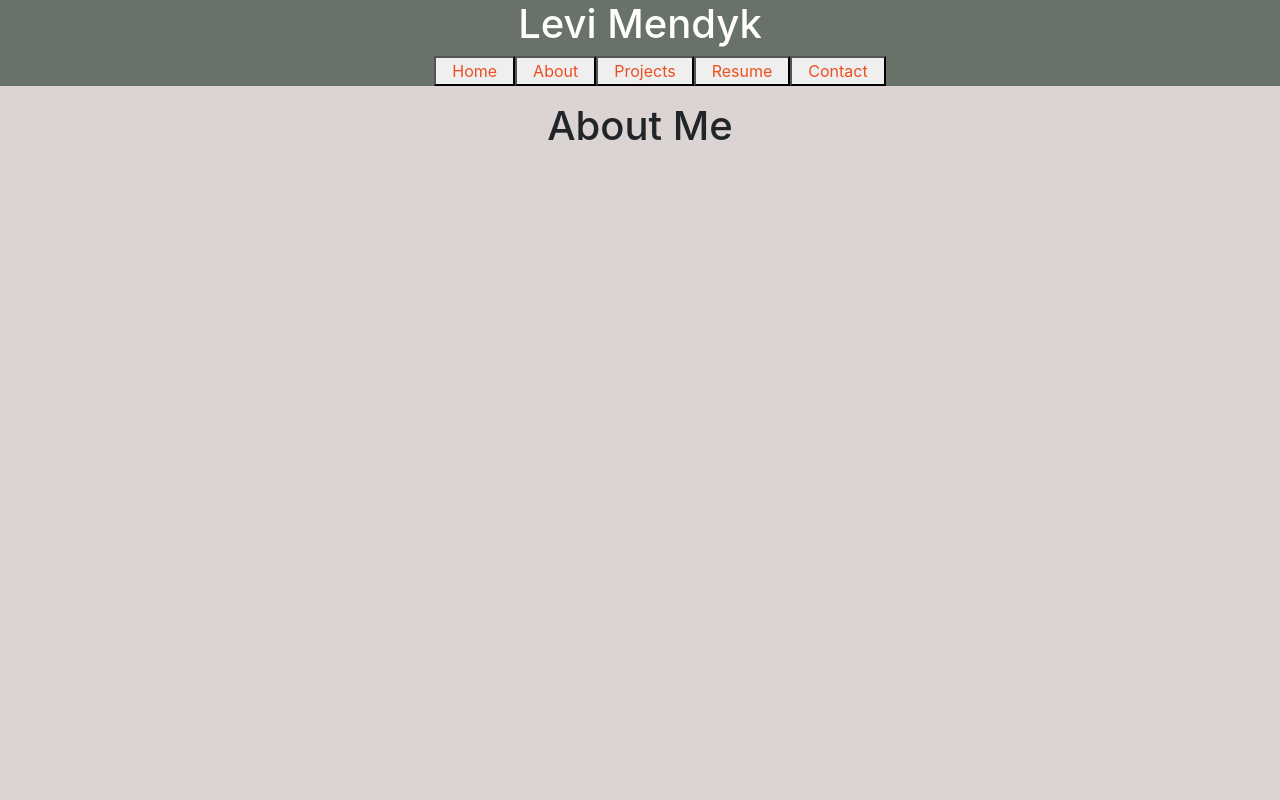
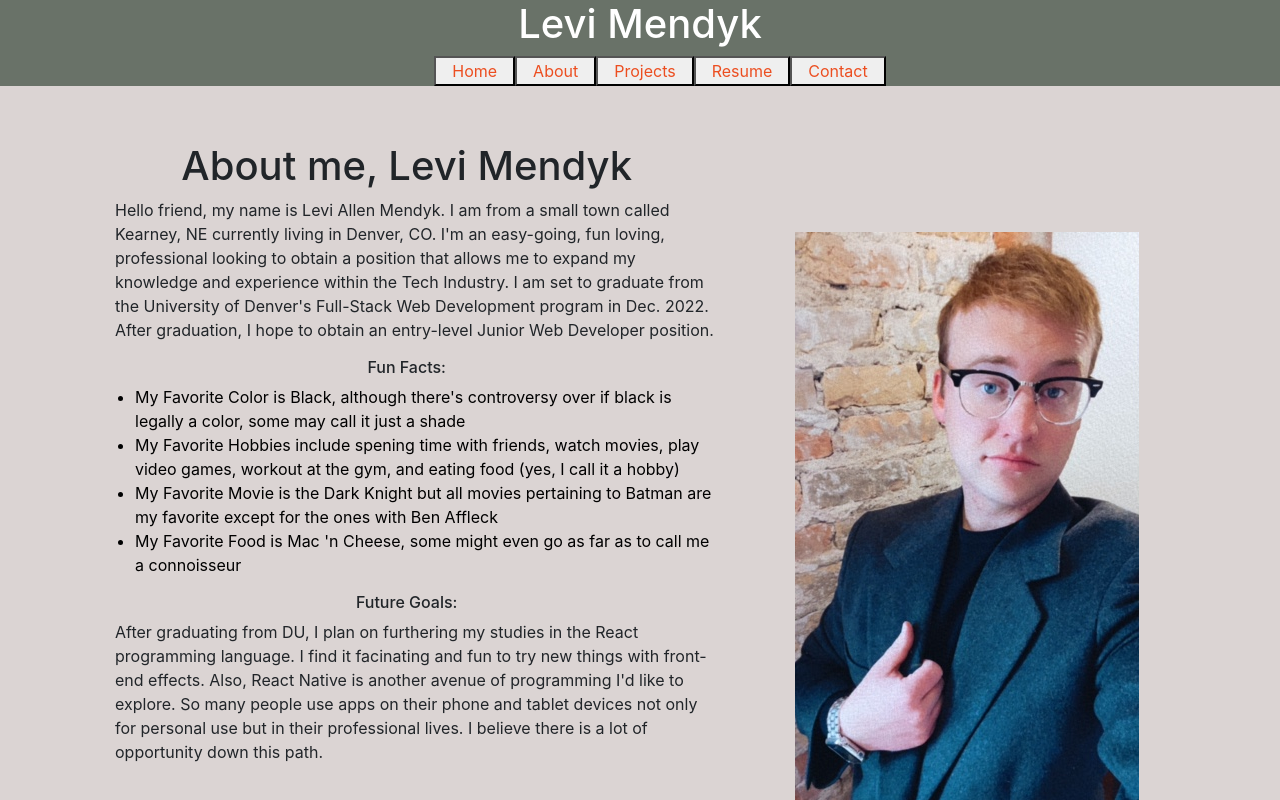
Before and after one commit to levimendyk/my-react-portfolio, a React (Create React App) app: page / in a window 1280 px wide. Both pictures are taken after a click on the button "About". Shown: the top 800 px of the page. Built offline with nearby package versions, Linux system fonts and the light colour scheme.

Commit message:
Finished the about me page, just needs styling touchups

```diff
--- a/src/App.js
+++ b/src/App.js
@@ -6,6 +6,7 @@ import Home from "./components/pages/Home";
 import Header from "./components/Header";
 import About from "./components/pages/About";
 import Contact from "./components/pages/Contact";
+import Footer from "./components/Footer";
 
 function App() {
   const [currentPage, setCurrentPage] = useState("");
@@ -27,6 +28,7 @@ function App() {
     <div className="App">
       <Header setCurrentPage={setCurrentPage} />
       {renderPage()}
+      <Footer />
     </div>
   );
 }
--- a/src/components/Footer.js
+++ b/src/components/Footer.js
@@ -1,9 +1,11 @@
 import React from "react";
+import "./styles/Footer.css";
 
 export default function Footer() {
     return (
         <footer>
-            <h1>GitHubLogo LinkedInLogo TwitterLogo</h1>
+            <p>Created by Levi Mendyk</p>
+            <p>GitHubLogo LinkedInLogo TwitterLogo</p>
         </footer>
     );
 }
--- a/src/components/Navigation.js
+++ b/src/components/Navigation.js
@@ -8,19 +8,19 @@ export default function Navigation(props) {
     <nav>
       <ul>
         <button onClick={() => props.setCurrentPage("Home")}>
-          <li>Home</li>
+          <li className="nav-li">Home</li>
         </button>
         <button onClick={() => props.setCurrentPage("About")}>
-          <li>About</li>
+          <li className="nav-li">About</li>
         </button>
         <button onClick={() => props.setCurrentPage("Project")}>
-          <li>Projects</li>
+          <li className="nav-li">Projects</li>
         </button>
         <button onClick={() => props.setCurrentPage("Resume")}>
-          <li>Resume</li>
+          <li className="nav-li">Resume</li>
         </button>
         <button onClick={() => props.setCurrentPage("Contact")}>
-          <li>Contact</li>
+          <li className="nav-li">Contact</li>
         </button>
       </ul>
     </nav>
--- a/src/components/pages/About.js
+++ b/src/components/pages/About.js
@@ -1,7 +1,92 @@
-export default function About() {
+import React from "react";
+import { Container, Row, Col } from "react-bootstrap";
+import Particle from "../Particle";
+import levi from "../../assets/images/levi.JPG";
+import html from "../../assets/images/five-html-logo.png";
+import css from "../../assets/images/css-3-logo.png";
+import javascript from "../../assets/images/javascript-logo.png";
+import mongodb from "../../assets/images/mongodb-logo.png";
+import mysql from "../../assets/images/mysql-logo.png";
+import nodelogo from "../../assets/images/nodelogo.png";
+import reactlogo from "../../assets/images/react-logo.png";
+import "../styles/About.css";
+
+function About() {
   return (
-    <div>
-      <h1>About Me</h1>
-    </div>
+    <Container fluid className="about-section">
+      <Particle />
+      <Container>
+        <Row style={{ justifyContent: "center", padding: "10px" }}>
+          <Col
+            md={7}
+            style={{
+              justifyContent: "center",
+              paddingTop: "30px",
+              paddingBottom: "50px",
+            }}
+          >
+            <h1>About me, Levi Mendyk</h1>
+            <p className="about-info">
+              Hello friend, my name is Levi Allen Mendyk. I am from a small town
+              called Kearney, NE currently living in Denver, CO. I'm an
+              easy-going, fun loving, professional looking to obtain a position
+              that allows me to expand my knowledge and experience within the
+              Tech Industry. I am set to graduate from the University of
+              Denver's Full-Stack Web Development program in Dec. 2022. After
+              graduation, I hope to obtain an entry-level Junior Web Developer
+              position.
+            </p>
+            <h6>Fun Facts:</h6>
+            <ul className="fun-facts">
+              <li>
+                My Favorite Color is Black, although there's controversy over if
+                black is legally a color, some may call it just a shade
+              </li>
+              <li>
+                My Favorite Hobbies include spening time with friends, watch
+                movies, play video games, workout at the gym, and eating food
+                (yes, I call it a hobby)
+              </li>
+              <li>
+                My Favorite Movie is the Dark Knight but all movies pertaining
+                to Batman are my favorite except for the ones with Ben Affleck
+              </li>
+              <li>
+                My Favorite Food is Mac 'n Cheese, some might even go as far as
+                to call me a connoisseur
+              </li>
+            </ul>
+            <h6>Future Goals:</h6>
+            <p className="about-info">
+              After graduating from DU, I plan on furthering my studies in the
+              React programming language. I find it facinating and fun to try
+              new things with front-end effects. Also, React Native is another
+              avenue of programming I'd like to explore. So many people use apps
+              on their phone and tablet devices not only for personal use but in
+              their professional lives. I believe there is a lot of opportunity
+              down this path.
+            </p>
+          </Col>
+          <Col
+            md={5}
+            style={{ paddingTop: "120px", paddingBottom: "50px" }}
+            className="about-img"
+          >
+            <img src={levi} alt="picture of me" className="img-fluid" />
+          </Col>
+        </Row>
+        <h1 className="skill-heading">Skillsets:</h1>
+        <img src={html} alt="html" className="skill-logo" />
+        <img src={css} alt="css" className="skill-logo" id="css-id" />
+        <img src={javascript} alt="javascript" className="skill-logo" />
+        <img src={mongodb} alt="mongodb" className="skill-logo" id="mongo-id"/>
+        <img src={mysql} alt="mysql" className="skill-logo" />
+        <img src={nodelogo} alt="nodejs" className="skill-logo" />
+        <img src={reactlogo} alt="react" className="skill-logo" />
+        <h6>.....more to come!</h6>
+      </Container>
+    </Container>
   );
 }
+
+export default About;
--- /dev/null
+++ b/src/components/styles/About.css
@@ -0,0 +1,29 @@
+.about-info {
+    text-align: left;
+    padding-left: 20px;
+}
+
+.fun-facts  {
+    text-align: left;
+    color: black;
+}
+
+.skill-heading {
+    font-size: 35px;
+}
+
+.skill-logo {
+    height: 10%;
+    width: 10%;
+    margin: 10px;
+}
+
+#css-id {
+    height: 7.3%;
+    width: 7.3%;
+}
+
+#mongo-id {
+    height: 14%;
+    width: 14%;
+}
--- a/src/components/styles/Footer.css
+++ b/src/components/styles/Footer.css
@@ -0,0 +1,5 @@
+footer {
+    background-color: black;
+    color: white;
+    height: 150px;
+}
--- a/src/components/styles/Navigation.css
+++ b/src/components/styles/Navigation.css
@@ -1,4 +1,4 @@
-li {
+.nav-li {
     display: inline;
     margin: 10px;
     text-decoration: none;
```
Also changed, not shown: src/assets/images/nodelogo.png (renamed from src/assets/images/nodejs-logo.png).
